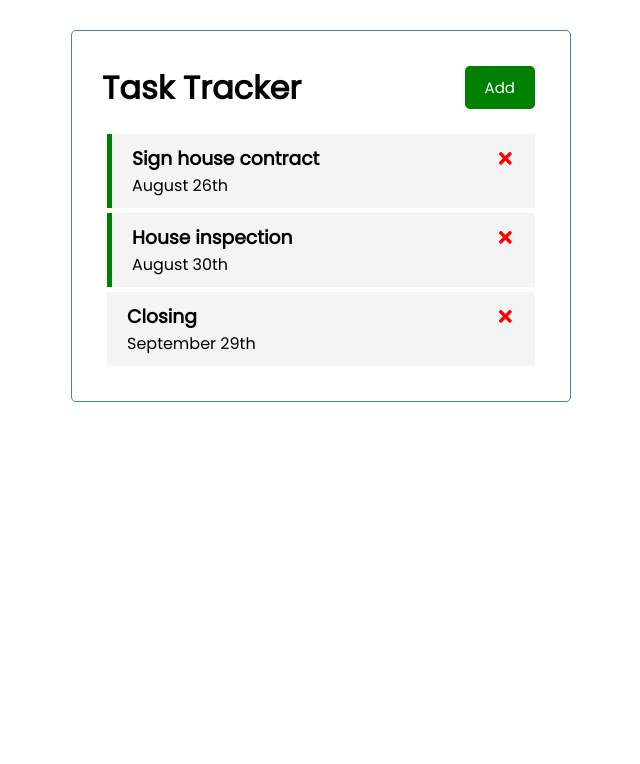
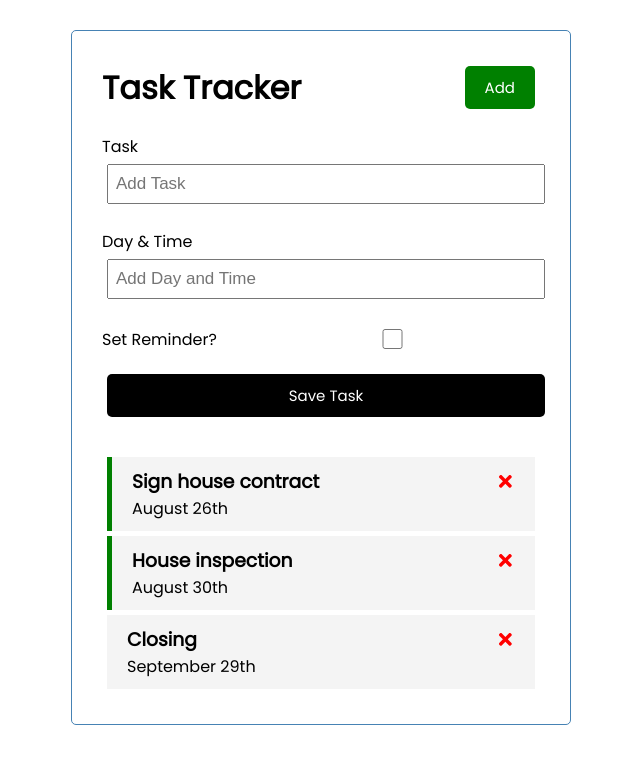
Before and after one commit to BlairHBris/react-tutorial, a React (Create React App) app: page / in a window 1280 px wide. Shown: the top 764 px of the page, without its empty margins (319-959 px from the left). Built offline with nearby package versions, Linux system fonts and the light colour scheme.

Commit message:
Add an add task feature

```diff
--- a/src/App.js
+++ b/src/App.js
@@ -1,6 +1,7 @@
 import Header from "./components/Header";
 import Tasks from "./components/Tasks";
 import { useState } from "react"
+import AddTask from "./components/AddTask";
 
 function App() {
 
@@ -34,9 +35,16 @@ function App() {
     {...task,reminder:!task.reminder} : task))
   }
 
+  const addTask = (task) => {
+    const id = Math.floor(Math.random() * 10000) + 1
+    const newTask = {id, ...task}
+    setTasks([...tasks,newTask])
+  }
+
   return (
     <div className="container">
       <Header/>
+      <AddTask onAdd={addTask}/>
       {tasks.length > 0 ?
       <Tasks tasks={tasks} onDelete={deleteTask} onToggle={toggleReminder}/>
       :
--- /dev/null
+++ b/src/components/AddTask.js
@@ -0,0 +1,53 @@
+import { useState } from "react"
+
+const AddTask = ({onAdd}) => {
+
+    const [text, setText] = useState('')
+    const [day, setDay] = useState('')
+    const [reminder, setReminder] = useState(false)
+
+    const onSubmit = (e) => {
+        e.preventDefault()
+
+        if(!text && !day) {
+            alert('Please add a Task and a Day')
+        } else if(!text) {
+            alert('Please add a Task')
+        } else if(!day) {
+            alert('Please add a Day')
+        }
+
+        onAdd({ text, day, reminder})
+
+        setText('')
+        setDay('')
+        setReminder(false)
+
+    }
+
+  return (
+    <form className="add-form" onSubmit={onSubmit}>
+        <div className="form-control">
+            <label>Task</label>
+            <input type="text" placeholder="Add Task"
+            value={text} onChange={(e) => setText(e.target.value)}/>
+        </div>
+        <div className="form-control">
+            <label>Day & Time</label>
+            <input type="text" placeholder="Add Day and Time"
+            value={day} onChange={(e) => setDay(e.target.value)}/>
+        </div>
+        <div className="form-control form-control-check">
+            <label>Set Reminder?</label>
+            <input
+            type="checkbox"
+            checked={reminder}
+            value={reminder}
+            onChange={(e) => setReminder(e.currentTarget.checked)}/>
+        </div>
+        <input type="submit" value='Save Task' className="btn btn-block"/>
+    </form>
+  )
+}
+
+export default AddTask
```
